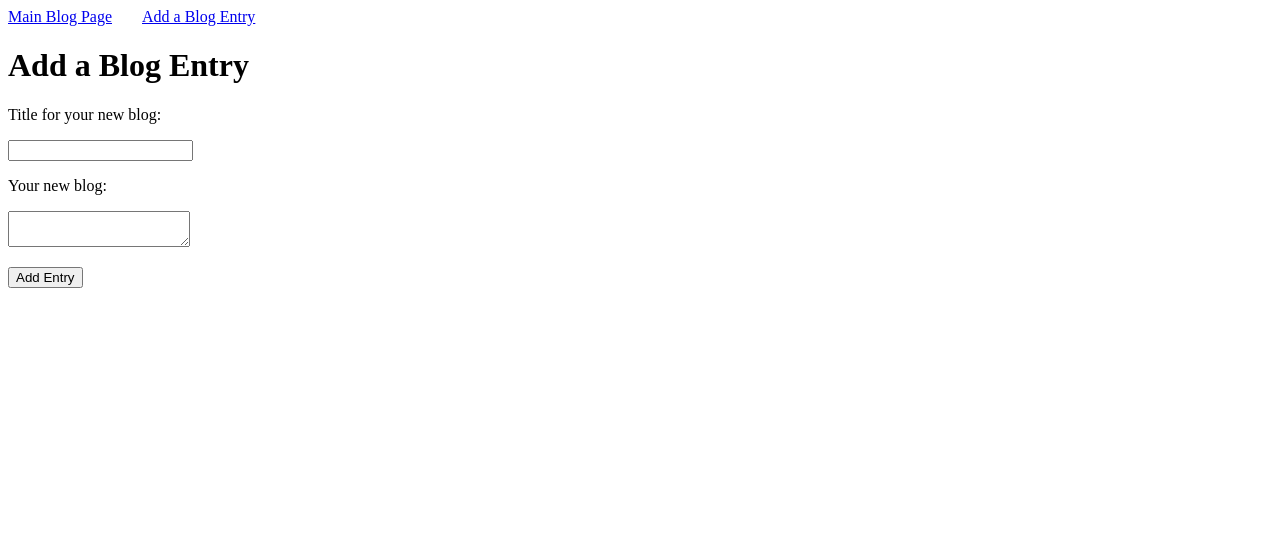
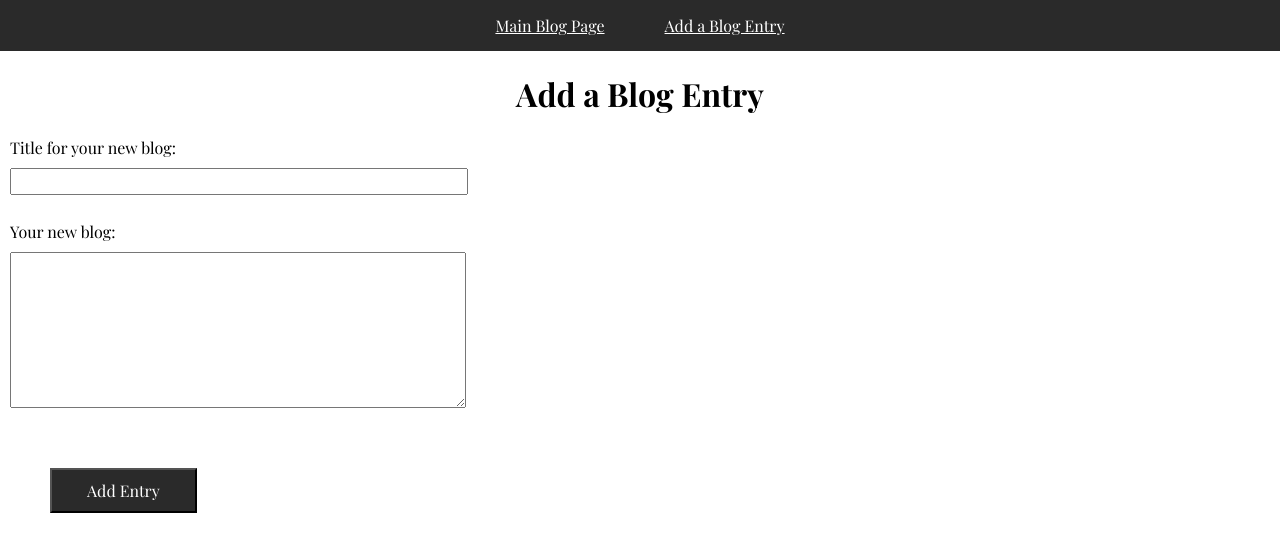
Before and after one commit to ifamvd/build-a-blog, a Flask app: page /newpost in a window 1280 px wide. Shown: the top 552 px of the page. Run offline with Flask 2, Linux system fonts and the light colour scheme.

Commit message:
Added styles and extra credit.

```diff
--- a/main.py
+++ b/main.py
@@ -22,8 +22,14 @@ class Blog(db.Model):
 
 @app.route('/blog')
 def blog():
-    posts = Blog.query.all()
-    return render_template('blog.html', title = "Build a Blog", posts = posts)
+    blog_id = request.args.get("id")
+    if not blog_id:
+        posts = Blog.query.order_by(Blog.id).all()
+        return render_template('blog.html', title = "Build a Blog", posts = posts)
+    else:
+        blog_id = int(blog_id)
+        post = Blog.query.filter_by(id = blog_id).first()
+        return render_template('post.html', title = "Build a Blog", blog_title = post.title, blog_body = post.body)
 
 @app.route('/newpost', methods = ['POST', 'GET'])
 def newpost():
@@ -41,7 +47,8 @@ def newpost():
             new_post = Blog(blog_title, blog_body)
             db.session.add(new_post)
             db.session.commit()
-            return redirect('/blog')
+            post_id = new_post.id
+            return redirect('/blog?id=' + str(post_id))
         else:
             return render_template('newpost.html',
                 title = 'Build a Blog',
--- a/templates/base.html
+++ b/templates/base.html
@@ -2,20 +2,80 @@
 <html>
     <head>
         <title>{{title}}</title>
+        <link rel="stylesheet" type="text/css" href="https://fonts.googleapis.com/css?family=Playfair+Display:400,700" rel="stylesheet">
         <style>
+            html, body {
+                margin:0;
+                padding:0;
+            }
             .error {
                 color: red;
                 font-style: italic;
+                margin-top:0;
             }
-            div a {
+            h1 {
+                font-family: 'Playfair Display', serif;
+                text-align: center;
+            }
+            h2 {
+                font-family: 'Playfair Display', serif;
+                text-align: left;
+                margin-left: 10px;
+                margin-right: 10px;
+            }
+            h2 a {
+                color: #2a2a2a;
+            }
+            textarea {
+                font-family: "Playfair Display", serif;
+                width: 450px;
+                color: #2a2a2a;
+                margin: 10px 10px 10px 10px;
+                height: 150px;
+                font-size: 1em;
+            }
+            .nav {
+                text-align: center;
+                margin:0;
+                padding:15px 0 15px 0;
+                background-color: #2a2a2a;
+            }
+            p.nav a {
+                font-family: 'Playfair Display', serif;
+                color: white;
+                margin: 0 30px 0 30px;
+            }
+            p {
+                font-family: 'Playfair Display', serif;
+                margin-left: 30px;
                 margin-right: 30px;
+            }
+            label p {
+                font-family: 'Playfair Display', serif;
+                margin: 0 10px 0 10px;
+            }
+            input[type=text], input[type=password], input[type=email] {
+                font-family: "Playfair Display", serif;
+                width: 450px;
+                color: #2a2a2a;
+                margin: 10px 10px 10px 10px;
+                font-size: 1em;
+            }
+            input[type=submit] {
+                font-family: "Playfair Display", serif;
+                padding: 10px 35px;
+                background-color: #2a2a2a;
+                color: #ffffff;
+                font-size: 1em;
+                margin: 30px 50px;
+                text-align:center;
             }
         </style>
     </head>
     <body>
-        <div>
+        <p class="nav">
             <a href="/blog">Main Blog Page</a><a href="/newpost">Add a Blog Entry</a>
-        </div>
+        </p>
 
         {% with messages = get_flashed_messages(with_categories = True) %}
             {% for category, message in messages %}
--- a/templates/blog.html
+++ b/templates/blog.html
@@ -12,7 +12,7 @@
 
         {% for post in posts %}
 
-        <h2>{{post.title}}</h2>
+        <h2><a href="/blog?id={{post.id}}">{{post.title}}</a></h2>
         <p>{{post.body}}</p>
 
         {% endfor %}
```
Also changed, not shown: templates/post.html (added, +9 -0 lines).
